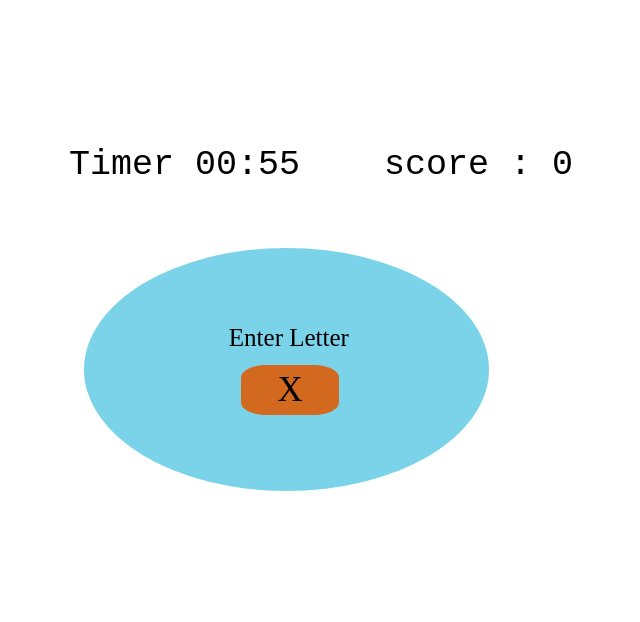
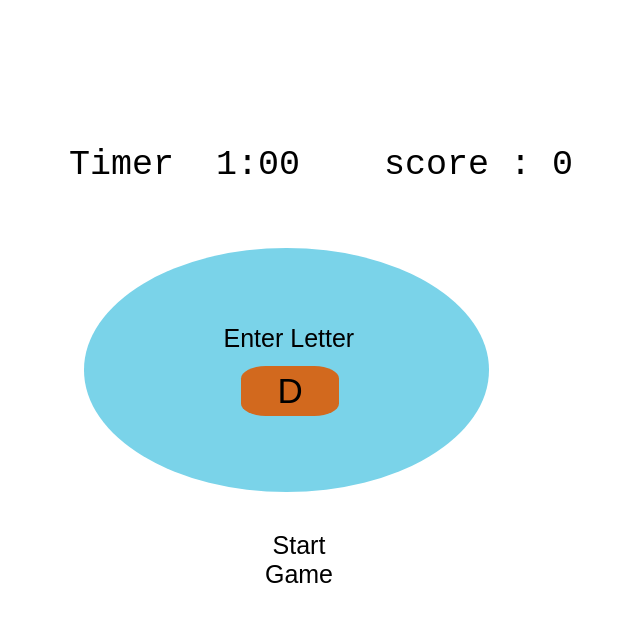
Before and after one commit to bsrushti/type-racer, a plain HTML site: page index.html in a window 1280 px wide. Shown: the top 622 px of the page, without its empty margins (341-981 px from the left). Drawn offline with Linux system fonts and the light colour scheme.

Commit message:
Added start button

```diff
--- a/index.html
+++ b/index.html
@@ -8,7 +8,7 @@
   <script src="typeRacer.js"></script>
 </head>
 
-<body onload="startGame()" onkeypress="checkInput(event)">
+<body onload="" onkeypress="checkInput(event)">
 
   <div class="timeScore">
     <div style="float: left" class="timer">
@@ -27,7 +27,7 @@
       <div id="gameOver"></div>
     </div>
   </div>
-  <div id="output"></div>
+  <button class="startButton" onclick="startGame()">Start Game</button>
 </body>
 
 </html>
--- a/main.css
+++ b/main.css
@@ -33,6 +33,17 @@
   margin-left: 25%;
 }
 
+.startButton {
+  width: 10%;
+  margin-left:45%;
+  text-decoration: none;
+  border: none;
+  background-color: rgba(165, 32, 32, 0);
+}
+
+.startButton:hover {
+  cursor: pointer;
+}
 td {
   width: 50%;
 }
@@ -40,7 +51,9 @@ td {
 input {
   height: 20%;
 }
-
+body {
+  font-family: sans-serif;
+}
 .timeScore {
   font-size: 35px;
   position: relative;
--- a/typeRacer.js
+++ b/typeRacer.js
@@ -4,6 +4,7 @@ let index;
 let intervalTime = 1000;
 let alphabet = "";
 let time = 60;
+
 let getRandomNumber = function (max, min) {
   return String.fromCharCode(Math.floor(Math.random() * (max - min + 1) + min));
 }
```
